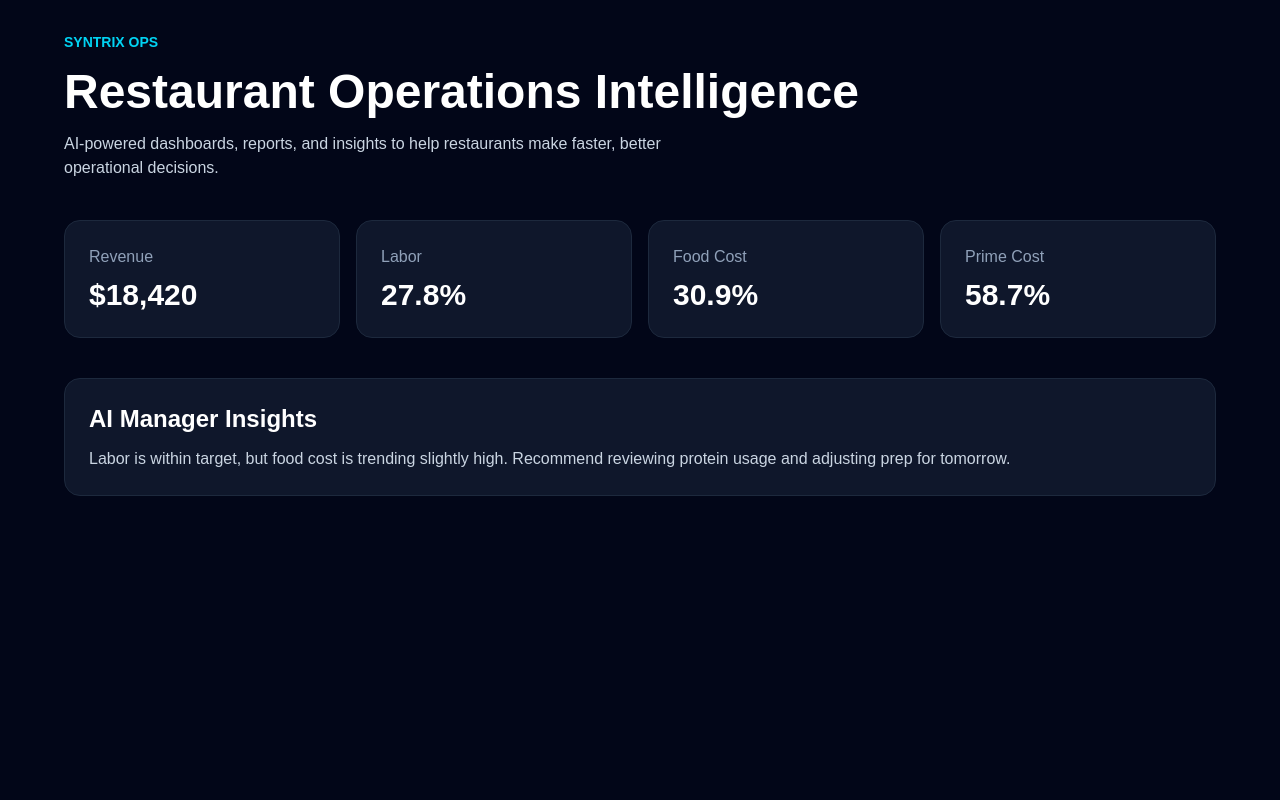
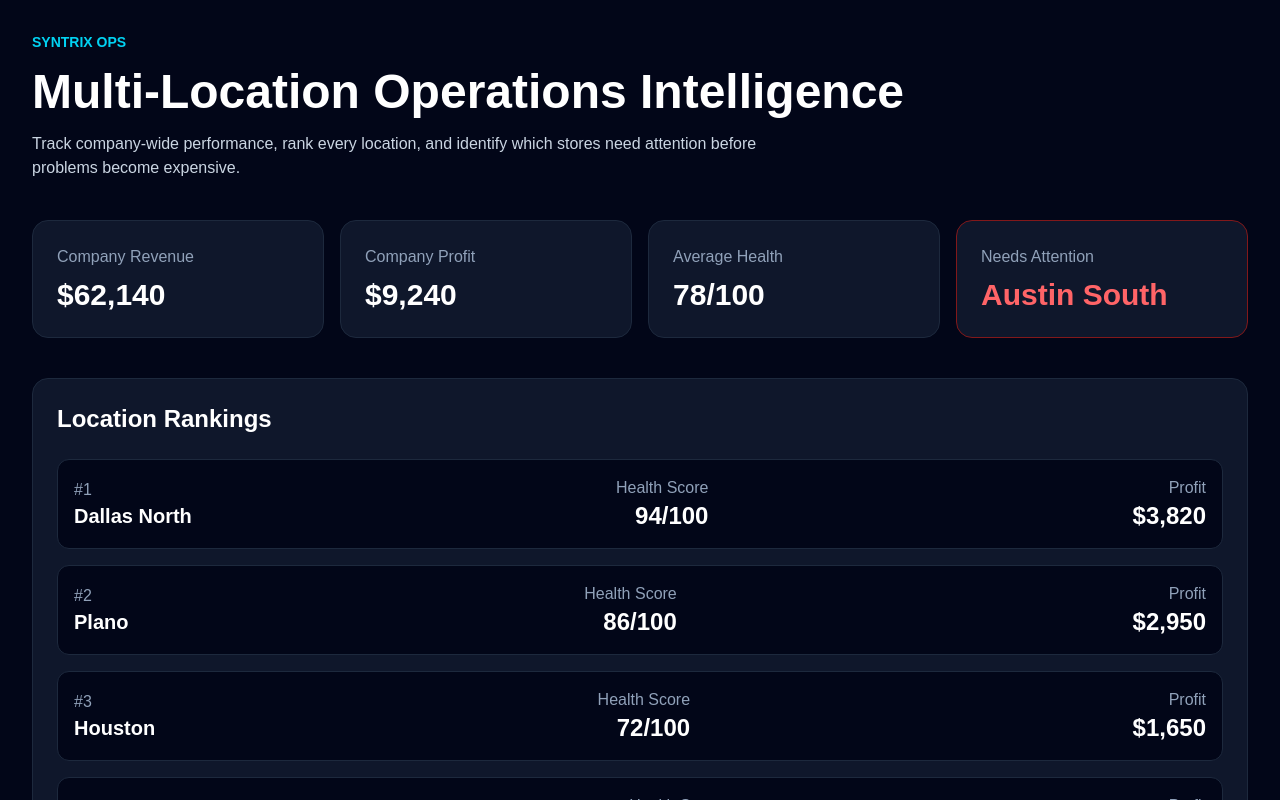
Before and after one commit to SyntrixAI/syntrix-ops, a Next.js app: page / in a window 1280 px wide. Shown: the top 800 px of the page. Built offline with nearby package versions, Linux system fonts and the light colour scheme.

Commit message:
Add multi-location dashboard foundation

```diff
--- a/src/app/page.js
+++ b/src/app/page.js
@@ -1,45 +1,144 @@
+const locations = [
+  {
+    name: "Dallas North",
+    revenue: 18420,
+    labor: 27.8,
+    foodCost: 30.9,
+    primeCost: 58.7,
+    profit: 3820,
+    healthScore: 94,
+  },
+  {
+    name: "Plano",
+    revenue: 16250,
+    labor: 29.4,
+    foodCost: 31.8,
+    primeCost: 61.2,
+    profit: 2950,
+    healthScore: 86,
+  },
+  {
+    name: "Houston",
+    revenue: 14580,
+    labor: 33.1,
+    foodCost: 34.5,
+    primeCost: 67.6,
+    profit: 1650,
+    healthScore: 72,
+  },
+  {
+    name: "Austin South",
+    revenue: 12890,
+    labor: 35.2,
+    foodCost: 36.7,
+    primeCost: 71.9,
+    profit: 820,
+    healthScore: 58,
+  },
+];
+
+const totalRevenue = locations.reduce((sum, store) => sum + store.revenue, 0);
+const totalProfit = locations.reduce((sum, store) => sum + store.profit, 0);
+const averageHealth =
+  locations.reduce((sum, store) => sum + store.healthScore, 0) /
+  locations.length;
+
+const leastProfitableStore = locations.reduce((lowest, store) =>
+  store.profit < lowest.profit ? store : lowest
+);
+
+function formatCurrency(amount) {
+  return new Intl.NumberFormat("en-US", {
+    style: "currency",
+    currency: "USD",
+    maximumFractionDigits: 0,
+  }).format(amount);
+}
+
 export default function Home() {
   return (
     <main className="min-h-screen bg-slate-950 text-white p-8">
-      <section className="max-w-6xl mx-auto">
+      <section className="max-w-7xl mx-auto">
         <p className="text-sm text-cyan-400 font-semibold">SYNTRIX OPS</p>
 
         <h1 className="text-5xl font-bold mt-4">
-          Restaurant Operations Intelligence
+          Multi-Location Operations Intelligence
         </h1>
 
-        <p className="text-slate-300 mt-4 max-w-2xl">
-          AI-powered dashboards, reports, and insights to help restaurants make
-          faster, better operational decisions.
+        <p className="text-slate-300 mt-4 max-w-3xl">
+          Track company-wide performance, rank every location, and identify
+          which stores need attention before problems become expensive.
         </p>
 
         <div className="grid grid-cols-1 md:grid-cols-4 gap-4 mt-10">
           <div className="bg-slate-900 p-6 rounded-2xl border border-slate-800">
-            <p className="text-slate-400">Revenue</p>
-            <h2 className="text-3xl font-bold mt-2">$18,420</h2>
+            <p className="text-slate-400">Company Revenue</p>
+            <h2 className="text-3xl font-bold mt-2">
+              {formatCurrency(totalRevenue)}
+            </h2>
           </div>
 
           <div className="bg-slate-900 p-6 rounded-2xl border border-slate-800">
-            <p className="text-slate-400">Labor</p>
-            <h2 className="text-3xl font-bold mt-2">27.8%</h2>
+            <p className="text-slate-400">Company Profit</p>
+            <h2 className="text-3xl font-bold mt-2">
+              {formatCurrency(totalProfit)}
+            </h2>
           </div>
 
           <div className="bg-slate-900 p-6 rounded-2xl border border-slate-800">
-            <p className="text-slate-400">Food Cost</p>
-            <h2 className="text-3xl font-bold mt-2">30.9%</h2>
+            <p className="text-slate-400">Average Health</p>
+            <h2 className="text-3xl font-bold mt-2">
+              {averageHealth.toFixed(0)}/100
+            </h2>
           </div>
 
-          <div className="bg-slate-900 p-6 rounded-2xl border border-slate-800">
-            <p className="text-slate-400">Prime Cost</p>
-            <h2 className="text-3xl font-bold mt-2">58.7%</h2>
+          <div className="bg-slate-900 p-6 rounded-2xl border border-red-900">
+            <p className="text-slate-400">Needs Attention</p>
+            <h2 className="text-3xl font-bold mt-2 text-red-400">
+              {leastProfitableStore.name}
+            </h2>
           </div>
         </div>
 
         <div className="mt-10 bg-slate-900 p-6 rounded-2xl border border-slate-800">
-          <h2 className="text-2xl font-bold">AI Manager Insights</h2>
+          <h2 className="text-2xl font-bold">Location Rankings</h2>
+
+          <div className="mt-6 space-y-4">
+            {[...locations]
+              .sort((a, b) => b.healthScore - a.healthScore)
+              .map((store, index) => (
+                <div
+                  key={store.name}
+                  className="flex items-center justify-between bg-slate-950 p-4 rounded-xl border border-slate-800"
+                >
+                  <div>
+                    <p className="text-slate-400">#{index + 1}</p>
+                    <h3 className="text-xl font-semibold">{store.name}</h3>
+                  </div>
+
+                  <div className="text-right">
+                    <p className="text-slate-400">Health Score</p>
+                    <p className="text-2xl font-bold">{store.healthScore}/100</p>
+                  </div>
+
+                  <div className="text-right">
+                    <p className="text-slate-400">Profit</p>
+                    <p className="text-2xl font-bold">
+                      {formatCurrency(store.profit)}
+                    </p>
+                  </div>
+                </div>
+              ))}
+          </div>
+        </div>
+
+        <div className="mt-10 bg-slate-900 p-6 rounded-2xl border border-slate-800">
+          <h2 className="text-2xl font-bold">AI Executive Summary</h2>
           <p className="text-slate-300 mt-3">
-            Labor is within target, but food cost is trending slightly high.
-            Recommend reviewing protein usage and adjusting prep for tomorrow.
+            Austin South is currently the lowest-performing location, with the
+            weakest health score and lowest profit. Labor and food cost are both
+            above target, creating a prime cost of 71.9%. Recommend reviewing
+            staffing levels, protein usage, and purchasing controls this week.
           </p>
         </div>
       </section>
```
